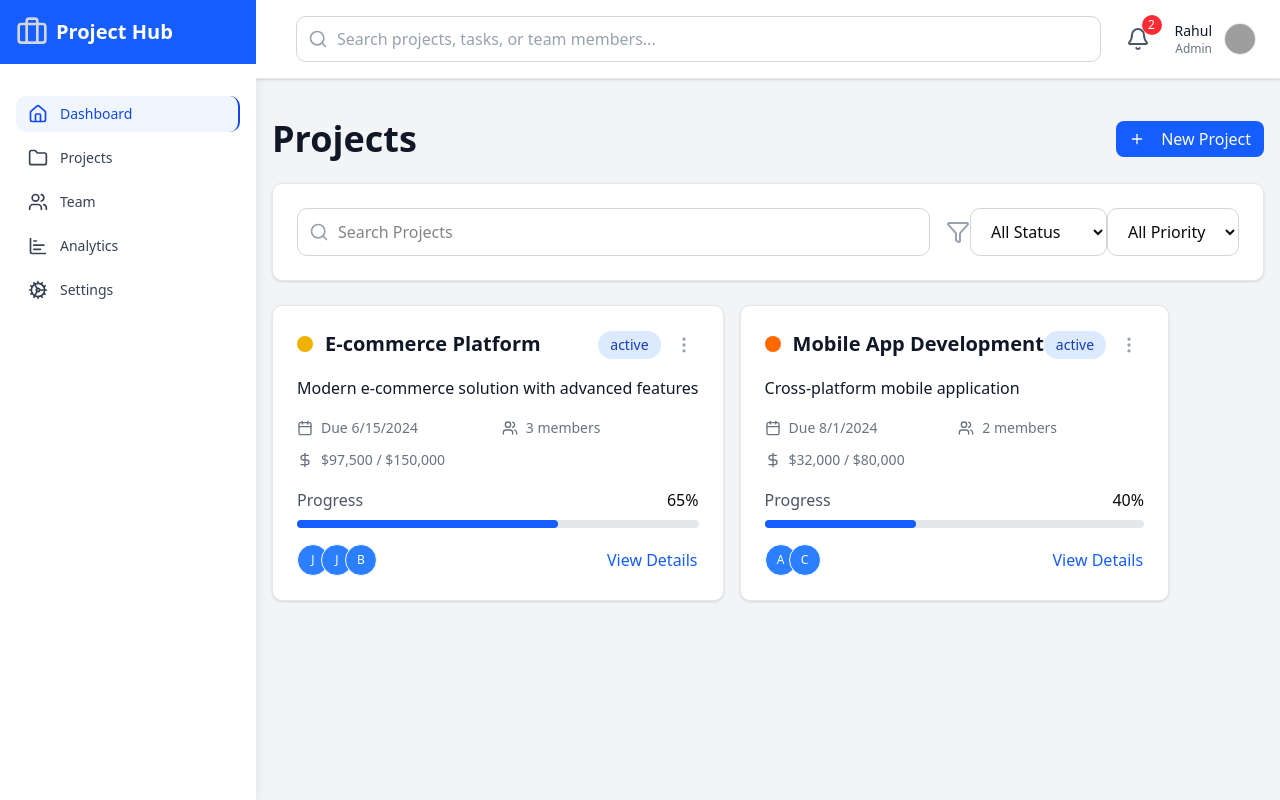
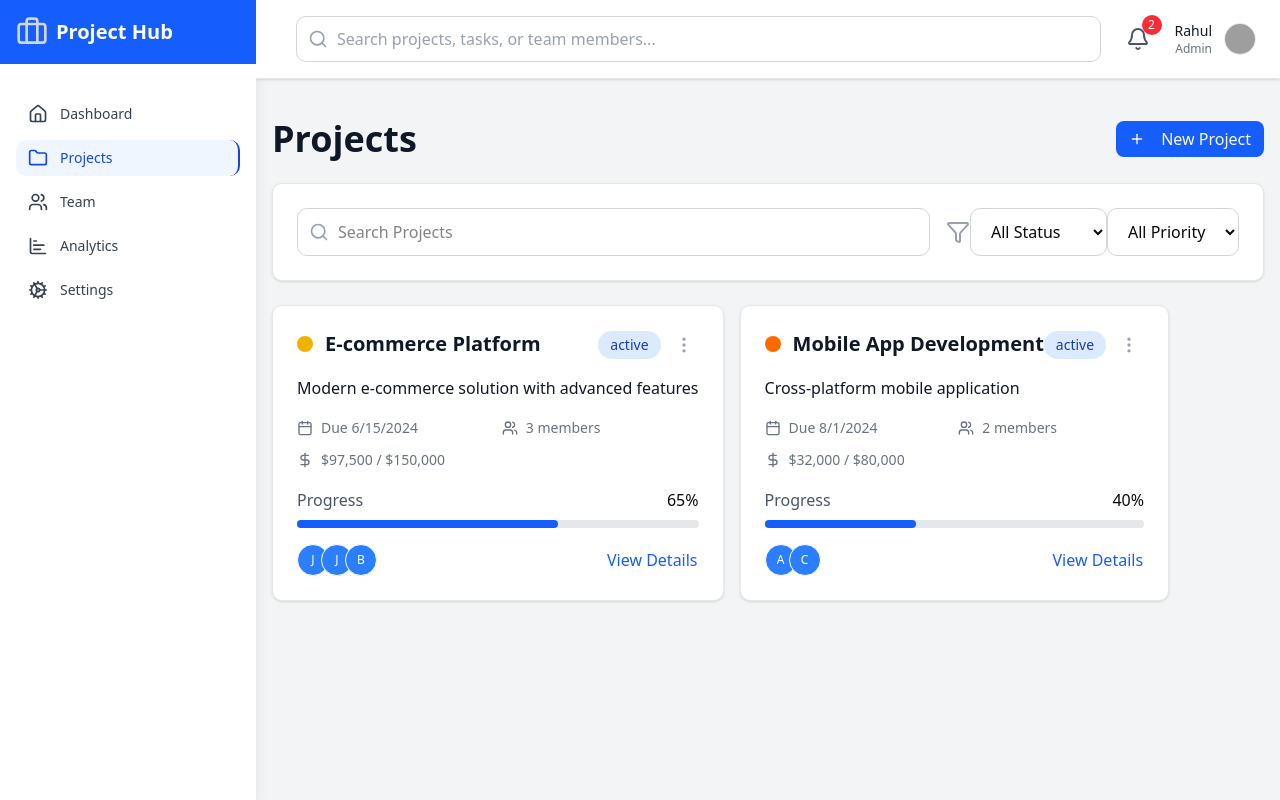
Before and after one commit to sarveshT7/Project-Management, a React (Vite) app: page / in a window 1280 px wide. Built offline with nearby package versions, Linux system fonts and the light colour scheme; grey boxes are pictures that could not be loaded.

Commit message:
changes in sidebar

```diff
--- a/src/components/ui/layouts/Sidebar.tsx
+++ b/src/components/ui/layouts/Sidebar.tsx
@@ -7,8 +7,8 @@ import { useDispatch, useSelector } from "react-redux";
 
 const Sidebar: React.FC = () => {
     const navigation = [
-        { name: 'Dashboard', href: '/', icon: HomeIcon },
-        { name: 'Projects', href: '/projects', icon: FolderIcon },
+        { name: 'Dashboard', href: '/dashboard', icon: HomeIcon },
+        { name: 'Projects', href: '/', icon: FolderIcon },
         { name: 'Team', href: '/team', icon: UsersIcon },
         { name: 'Analytics', href: '/analytics', icon: ChartBarIcon },
         { name: 'Settings', href: '/settings', icon: CogIcon },
```
